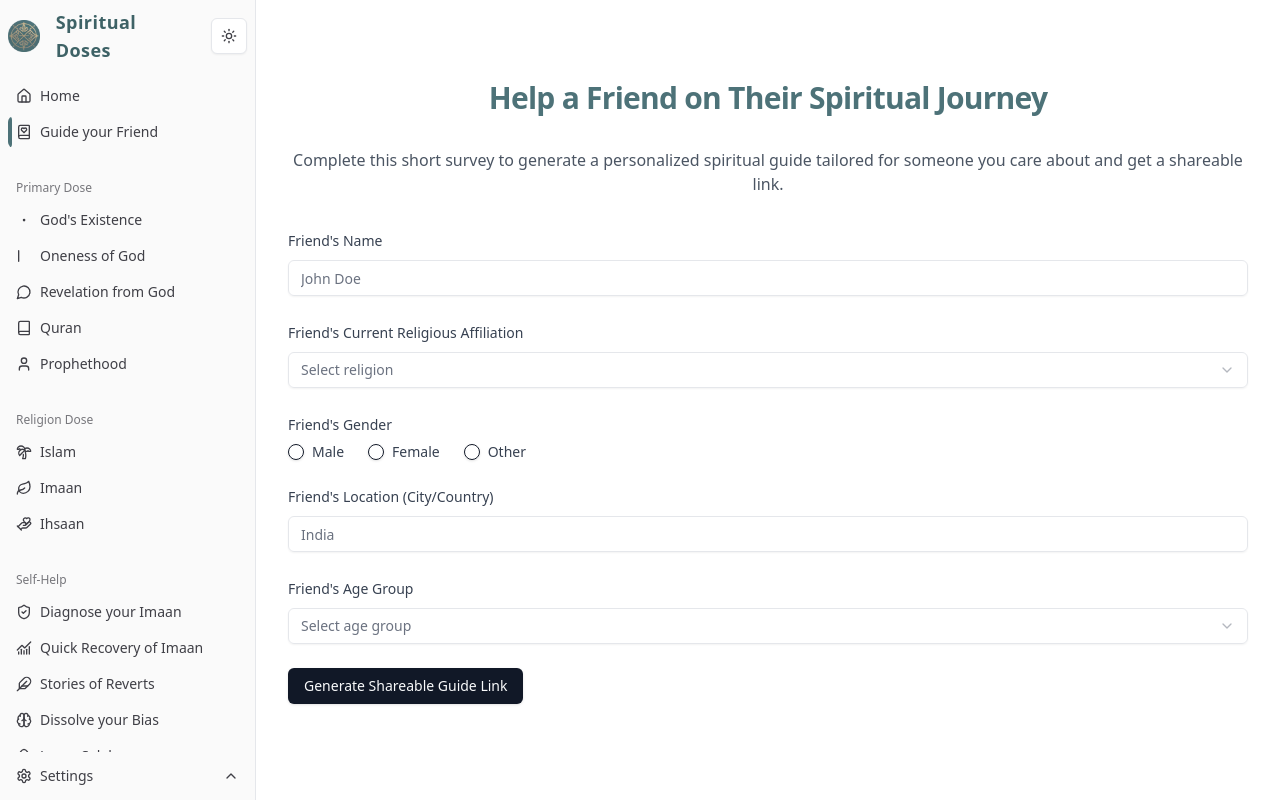
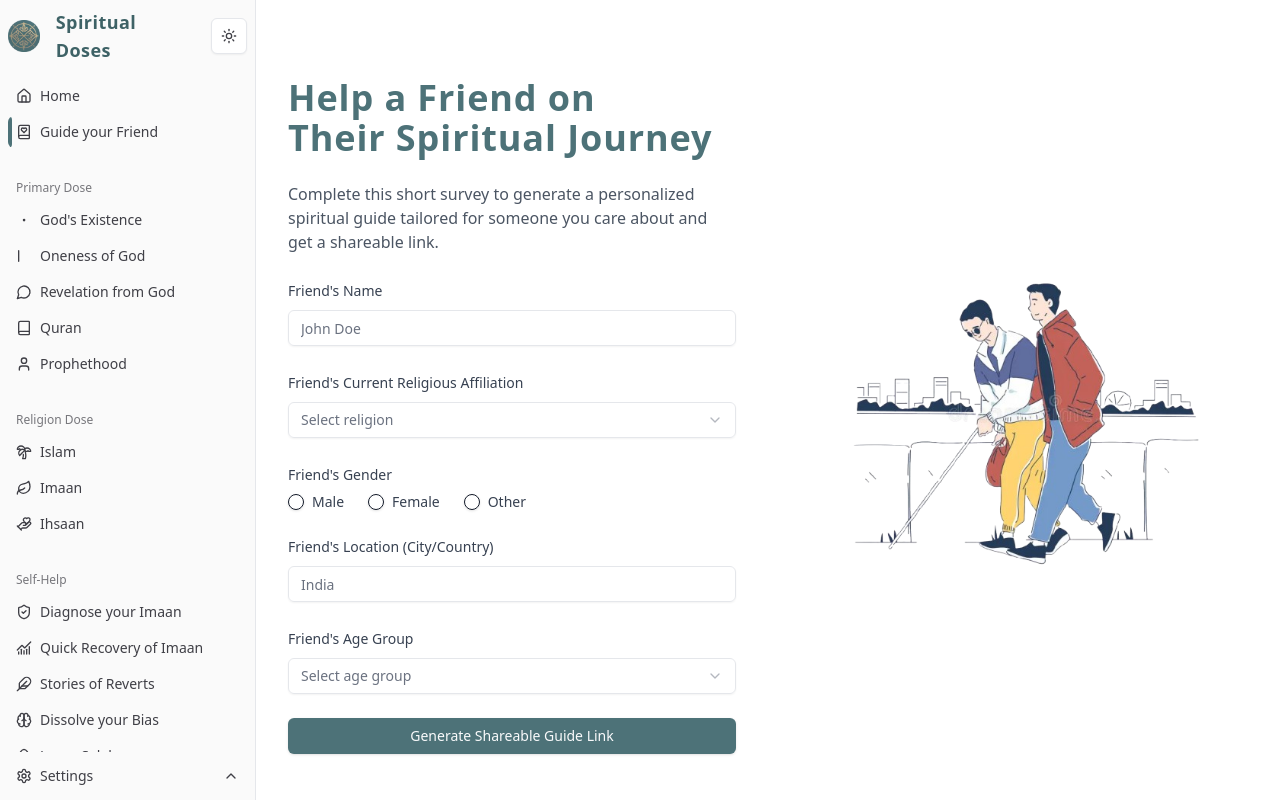
Before and after one commit to subayeel/doses-of-imaan, a Next.js app: page /guide-your-friend in a window 1280 px wide. Built offline with nearby package versions, Linux system fonts and the light colour scheme.

Commit message:
fix: layout of help friend updated

```diff
--- a/src/app/guide-your-friend/PDFDocument.tsx
+++ b/src/app/guide-your-friend/PDFDocument.tsx
@@ -5,19 +5,22 @@ import React, { ReactNode, useRef, useState } from "react";
 import { jsPDF } from "jspdf";
 import html2canvas from "html2canvas";
 import { Button } from "@/components/ui/button";
-import { Loader2 } from "lucide-react"; // Assuming you have lucide-react installed for icons
+import { Copy, Download, Loader2 } from "lucide-react"; // Assuming you have lucide-react installed for icons
+import { Input } from "@/components/ui/input";
+import { toast } from "@/hooks/use-toast";
 
 interface PDFDocumentProps {
   children: ReactNode;
   title: string;
   fileName: string;
+  url: string;
   // isLoading: boolean; // We'll manage loading internally for the download process
 }
 
 export const PDFDocument: React.FC<PDFDocumentProps> = ({
   children,
-  title,
   fileName,
+  url,
   // isLoading, // Removed external isLoading prop
 }) => {
   const contentRef = useRef<HTMLDivElement>(null);
@@ -75,12 +78,47 @@ export const PDFDocument: React.FC<PDFDocumentProps> = ({
     }
   };
 
+  const handleCopyLink = async () => {
+    if (url) {
+      try {
+        await navigator.clipboard.writeText(url);
+        toast({
+          title: "Copied!",
+          description: "Share link copied to clipboard.",
+        });
+      } catch (err) {
+        console.error("Failed to copy:", err);
+        toast({
+          title: "Error",
+          description: "Failed to copy link. Please try manually.",
+          variant: "destructive",
+        });
+      }
+    }
+  };
+
   return (
     <div className="pdf-document animate-fadeIn">
-      <div className="mb-6 flex flex-col sm:flex-row justify-between items-center border-b border-gray-700 pb-4 px-8">
-        <h2 className="text-2xl font-bold text-gray-500 mb-4 sm:mb-0">
-          {title}
-        </h2>
+      <div className="mb-8 text-center space-y-4 px-8">
+        <p className="text-gray-600 dark:text-gray-300 mt-4">
+          Share this link with your friend:
+        </p>
+        <div className="flex flex-col sm:flex-row items-center justify-center gap-2">
+          <Input
+            value={url}
+            readOnly
+            className="flex-grow bg-gray-700 border-gray-600 text-teal-300 text-sm truncate sm:w-auto w-full" // Added truncate and width adjustments
+          />
+          {/* Highlighted Copy Button */}
+
+          <div className="flex gap-2">
+            <Button
+              onClick={handleCopyLink}
+              className="bg-blue-600 hover:bg-blue-700 text-white font-semibold transition duration-200 w-full sm:w-auto"
+            >
+              <Copy className="mr-2 h-4 w-4 animate-bounce" /> Copy Link
+            </Button>
+
             <Button
               onClick={generatePDF}
               className="bg-teal-600 hover:bg-teal-700 text-white font-semibold transition duration-200 disabled:opacity-50 disabled:pointer-events-none"
@@ -92,9 +130,14 @@ export const PDFDocument: React.FC<PDFDocumentProps> = ({
                   Generating PDF...
                 </>
               ) : (
-            "Download Guide PDF"
+                <>
+                  <Download className="mr-2 h-4 w-4 animate-pulse" />
+                  Download Guide PDF
+                </>
               )}
             </Button>
+          </div>
+        </div>
       </div>
 
       <div ref={contentRef}>{children}</div>
--- a/src/app/guide-your-friend/PersonalizedPDFGenerator.tsx
+++ b/src/app/guide-your-friend/PersonalizedPDFGenerator.tsx
@@ -50,11 +50,13 @@ interface SurveyResponse {
 interface PersonalizedPDFGeneratorProps {
   surveyResponse: SurveyResponse;
   onPDFGenerated?: (pdfUrl: string | null) => void; // Notify parent when content is ready
+  url: string;
 }
 
 const PersonalizedPDFGenerator: React.FC<PersonalizedPDFGeneratorProps> = ({
   surveyResponse,
   onPDFGenerated,
+  url,
 }) => {
   const [pdfContent, setPdfContent] = useState<React.ReactNode[]>([]);
   const [pdfTitle, setPdfTitle] = useState<string>("");
@@ -180,13 +182,13 @@ const PersonalizedPDFGenerator: React.FC<PersonalizedPDFGeneratorProps> = ({
 
     // Add introduction
     content.push(
-      <div key="introduction" className="mb-8 print-only">
+      <div key="introduction" className="mb-8 print-only mx-4">
         {" "}
         {/* Use print-only class for print media */}
-        <h1 className="text-3xl font-bold mb-4 text-center text-gray-900 dark:text-gray-50">
+        <h1 className="text-3xl font-bold mb-4 text-primary mt-4 dark:text-gray-50">
           {personalizedTitle}
         </h1>
-        <p className="text-lg text-center text-gray-600">
+        <p className="text-lg text-gray-600">
           Dear Reader, this guide has been specially curated for {name} based on
           their background and interests, shared by a caring friend. We hope it
           offers valuable insights and guidance on their spiritual path.
@@ -311,13 +313,10 @@ const PersonalizedPDFGenerator: React.FC<PersonalizedPDFGeneratorProps> = ({
         /\s+/g,
         "-"
       )}-spiritual-guide.pdf`}
+      url={url}
     >
       {/* Render the dynamically generated content */}
-      <div className="text-gray-200">
-        {" "}
-        {/* Add some padding and text color */}
-        {pdfContent}
-      </div>
+      <div className="border rounded-lg shadow-lg">{pdfContent}</div>
     </PDFDocument>
   );
 };
--- a/src/app/guide-your-friend/page.tsx
+++ b/src/app/guide-your-friend/page.tsx
@@ -17,10 +17,11 @@ import {
   SelectValue,
 } from "@/components/ui/select";
 import { CardContent, CardTitle } from "@/components/ui/card";
-import { Loader2, Copy } from "lucide-react"; // Icons for loading, share, copy
+import { Loader2 } from "lucide-react"; // Icons for loading, share, copy
 import { toast } from "@/hooks/use-toast"; // Assuming you have shadcn toast setup
 import { ageGroupOptions, religion } from "@/data/constant";
 import { Toaster } from "@/components/ui/toaster";
+import Image from "next/image";
 
 interface SurveyFormState {
   name: string;
@@ -139,25 +140,6 @@ const IslamicContentSurveyContent: React.FC = () => {
     }
   };
 
-  const handleCopyLink = async () => {
-    if (shareUrl) {
-      try {
-        await navigator.clipboard.writeText(shareUrl);
-        toast({
-          title: "Copied!",
-          description: "Share link copied to clipboard.",
-        });
-      } catch (err) {
-        console.error("Failed to copy:", err);
-        toast({
-          title: "Error",
-          description: "Failed to copy link. Please try manually.",
-          variant: "destructive",
-        });
-      }
-    }
-  };
-
   // Render loading state while checking URL
   if (isLoadingInitialData) {
     return <LoadingFallback />;
@@ -174,15 +156,16 @@ const IslamicContentSurveyContent: React.FC = () => {
       <div className="p-0 w-full max-w-5xl backdrop-filter backdrop-blur-sm rounded-lg relative z-10 animate-fadeIn">
         <CardContent className="!p-0">
           <CardTitle className="text-3xl font-bold text-center text-primary mt-4">
-            {isShareLinkView
-              ? "Your Friend's Personalized Guide"
-              : "Help a Friend on Their Spiritual Journey"}
+            {isShareLinkView ? "Your Friend's Personalized Guide" : ""}
           </CardTitle>
           {!isShareLinkView ? (
             // --- Form State ---
-            <>
+            <div className="grid grid-cols-1 md:grid-cols-2">
               <form onSubmit={handleSubmit} className="space-y-6 p-8">
-                <p className="mb-8 text-center text-gray-600">
+                <CardTitle className="text-4xl tracking-wide leading-0 font-bold text-primary mt-4">
+                  Help a Friend on <br></br>Their Spiritual Journey
+                </CardTitle>
+                <p className="mb-8  text-gray-600">
                   Complete this short survey to generate a personalized
                   spiritual guide tailored for someone you care about and get a
                   shareable link.
@@ -286,38 +269,34 @@ const IslamicContentSurveyContent: React.FC = () => {
                   </Select>
                 </div>
 
-                <div className="mt-8">
-                  <Button type="submit">Generate Shareable Guide Link</Button>
+                <div className="mt-8 flex justify-end w-full">
+                  <Button type="submit" className="w-full bg-primary">
+                    Generate Shareable Guide Link
+                  </Button>
                 </div>
               </form>
-            </>
+
+              <div className="w-ful h-full hidden md:flex">
+                <Image
+                  src={"/help-friend.png"}
+                  alt="helping asset"
+                  height={400}
+                  width={400}
+                  objectFit="contain"
+                  className="pointer-events-auto m-auto"
+                />
+              </div>
+            </div>
           ) : (
             // --- Share Link & Content Preview State ---
             <div className="animate-fadeIn">
-              <div className="mb-8 text-center space-y-4 px-8">
-                <p className="text-gray-600 dark:text-gray-300 mt-4">
-                  Share this link with your friend:
-                </p>
-                <div className="flex flex-col sm:flex-row items-center justify-center gap-2">
-                  <Input
-                    value={shareUrl}
-                    readOnly
-                    className="flex-grow bg-gray-700 border-gray-600 text-teal-300 text-sm truncate sm:w-auto w-full" // Added truncate and width adjustments
-                  />
-                  {/* Highlighted Copy Button */}
-                  <Button
-                    onClick={handleCopyLink}
-                    className="bg-blue-600 hover:bg-blue-700 text-white font-semibold transition duration-200 w-full sm:w-auto"
-                  >
-                    <Copy className="mr-2 h-4 w-4" /> Copy Link
-                  </Button>
-                </div>
-              </div>
+              {/* PersonalizedPDFGenerator renders the content and the PDFDocument wrapper */}
+              <PersonalizedPDFGenerator
+                surveyResponse={formData}
+                url={shareUrl}
+              />
 
-              {/* PersonalizedPDFGenerator renders the content and the PDFDocument wrapper */}
-              <PersonalizedPDFGenerator surveyResponse={formData} />
-
-              <div className="mt-8 text-center">
+              <div className="my-8 text-center flex justify-center w-full">
                 <Button
                   onClick={() => {
                     // Redirect back to the clean form URL
@@ -333,8 +312,8 @@ const IslamicContentSurveyContent: React.FC = () => {
                     });
                     setShareUrl("");
                   }}
-                  variant="outline"
-                  className="border-gray-600 text-gray-300 hover:bg-gray-700 hover:text-white transition duration-200"
+                  variant="default"
+                  className="bg-primary"
                 >
                   Create Another Guide
                 </Button>
@@ -343,6 +322,7 @@ const IslamicContentSurveyContent: React.FC = () => {
           )}
         </CardContent>
       </div>
+
       {/* Ensure ToastProvider is somewhere in your app, e.g., layout.tsx */}
       <Toaster />
     </div>
```
Also changed, not shown: public/help-friend.png (added). Lines whose indentation alone changed are shown as unchanged.
